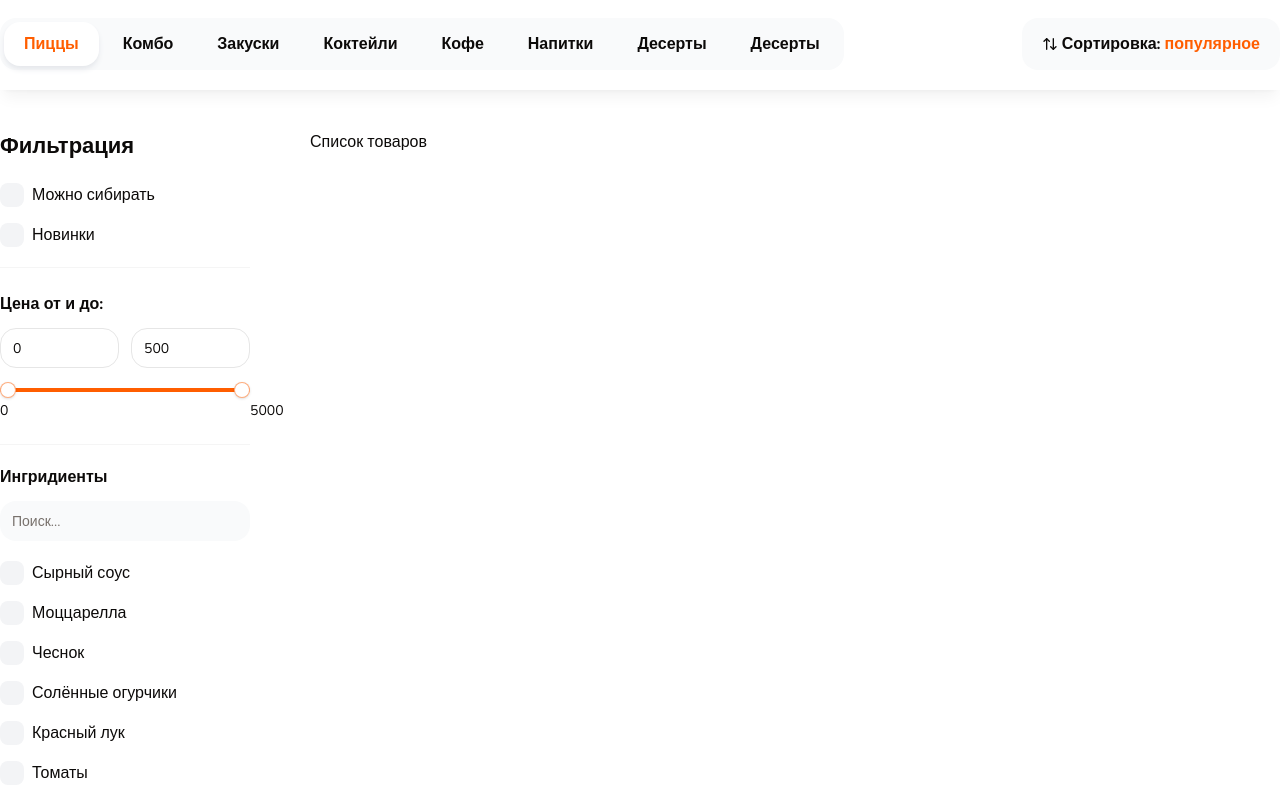
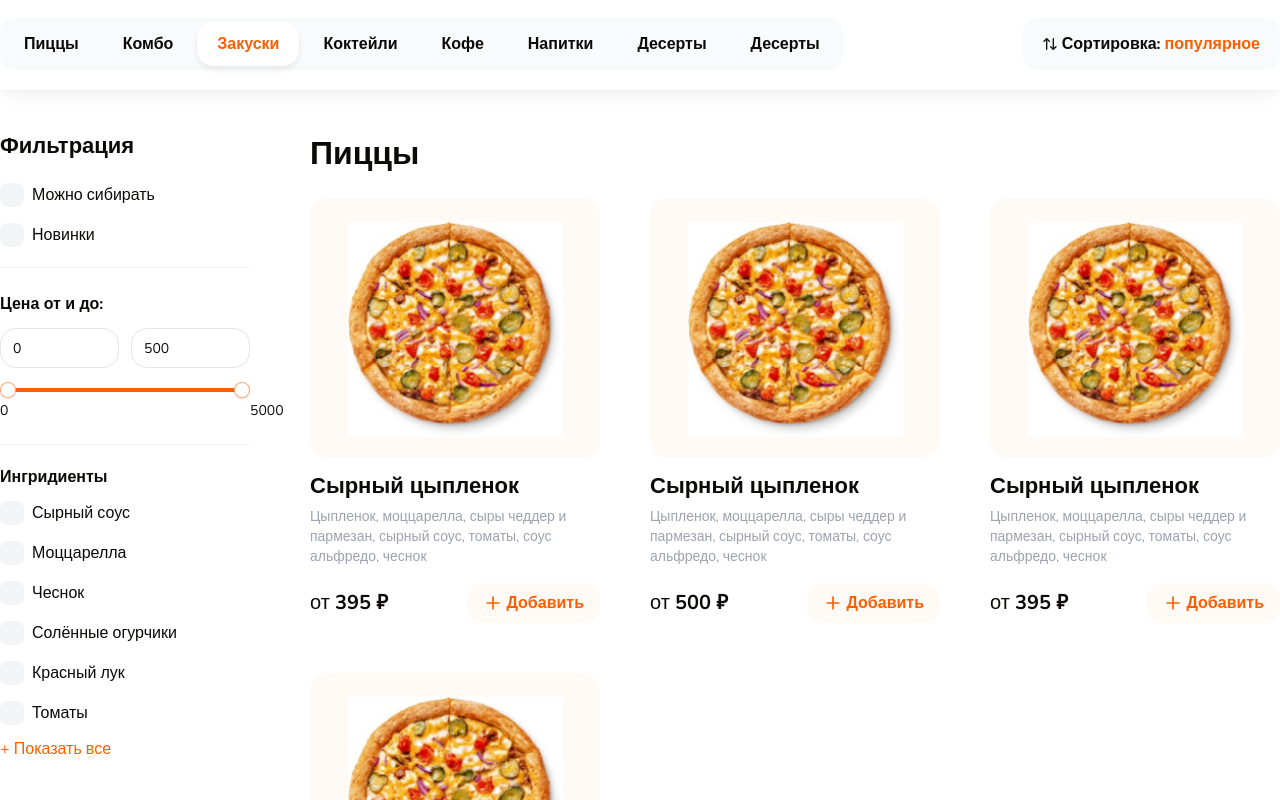
Before and after one commit to godrikw/Next-Pizza, a Next.js app: page / in a window 1280 px wide. Shown: the part 200-1000 px from the top of the page. Built offline with nearby package versions, Linux system fonts and the light colour scheme.

Commit message:
changes_10.10_2

```diff
--- a/app/page.tsx
+++ b/app/page.tsx
@@ -1,4 +1,6 @@
 import { Container, Filters, Title, TopBar } from '@/components/shared';
+import { ProductsGroupList } from '@/components/shared/products-group-list';
+import { itemsPizza } from '@/globallyObject/pizzaItems';
 
 export default function Home() {
     return (
@@ -21,11 +23,23 @@ export default function Home() {
                     {/*Список товаров*/}
                     <div className={'flex-1'}>
                         <div className={'flex flex-col gap-16'}>
-                            {/*<ProdectsGroupList*/}
-                            {/*    title={'Пиццы'}*/}
-                            {/*    items={[1, 2, 3, 4, 5]}*/}
-                            {/*/>*/}
-                            Список товаров
+                            <ProductsGroupList
+                                title={'Пиццы'}
+                                categoryId={1}
+                                items={itemsPizza}
+                            />
+
+                            <ProductsGroupList
+                                title={'Комбо'}
+                                categoryId={2}
+                                items={itemsPizza}
+                            />
+
+                            <ProductsGroupList
+                                title={'Закуски'}
+                                categoryId={3}
+                                items={itemsPizza}
+                            />
                         </div>
                     </div>
                 </div>
--- a/components/shared/categories.tsx
+++ b/components/shared/categories.tsx
@@ -1,24 +1,26 @@
+'use client';
+
 import React from 'react';
 import { cn } from '@/lib/utils';
+import { useCategoryStore } from '@/store/category';
 
 interface Props {
     className?: string;
 }
 
 const cats = [
-    'Пиццы',
-    ['Комбо'],
-    ['Закуски'],
-    ['Коктейли'],
-    ['Кофе'],
-    ['Напитки'],
-    ['Десерты'],
-    ['Десерты'],
+    { id: 1, name: 'Пиццы' },
+    { id: 2, name: 'Комбо' },
+    { id: 3, name: 'Закуски' },
+    { id: 4, name: 'Коктейли' },
+    { id: 5, name: 'Кофе' },
+    { id: 6, name: 'Напитки' },
+    { id: 7, name: 'Десерты' },
+    { id: 8, name: 'Десерты' },
 ];
 
-const activeIndex = 0;
-
 export const Categories: React.FC<Props> = ({ className }) => {
+    const categoryActiveId = useCategoryStore((state) => state.activeId);
     return (
         <div
             className={cn(
@@ -26,16 +28,17 @@ export const Categories: React.FC<Props> = ({ className }) => {
                 className
             )}
         >
-            {cats.map((cat, index) => (
+            {cats.map(({ name, id }, index) => (
                 <a
                     className={cn(
                         'flex items-center font-bold h-11 rounded-2xl px-5',
-                        activeIndex === index &&
+                        categoryActiveId === id &&
                             'bg-white shadow-md shadow-gray-200 text-primary'
                     )}
                     key={index}
+                    href={`/#${name}`}
                 >
-                    <button>{cat}</button>
+                    <button>{name}</button>
                 </a>
             ))}
         </div>
--- a/components/shared/checkbox-filters-group.tsx
+++ b/components/shared/checkbox-filters-group.tsx
@@ -1,6 +1,6 @@
 'use client';
 
-import React from 'react';
+import React, { ChangeEvent } from 'react';
 import {
     FilterCheckbox,
     FilterCheckboxProps,
@@ -12,7 +12,7 @@ type Item = FilterCheckboxProps;
 interface Props {
     title: string;
     items: Item[];
-    defaultItems?: Item[];
+    defaultItems: Item[];
     limit?: number;
     searchInputPlaceholder?: string;
     onChange?: (value: string[]) => void;
@@ -29,24 +29,40 @@ export const CheckboxFiltersGroup: React.FC<Props> = ({
     className,
     onChange,
     defaultValue,
-}) => {
+}: Props) => {
+    const [showAll, setShowAll] = React.useState(false);
+    const [searchValue, setSearchValue] = React.useState('');
+    const onChangeSearchInput: (e: ChangeEvent<HTMLInputElement>) => void = (
+        e: ChangeEvent<HTMLInputElement>
+    ): void => {
+        setSearchValue(e.target.value);
+    };
+
+    const list = showAll
+        ? items.filter((item) =>
+              item.text.toLowerCase().includes(searchValue.toLowerCase())
+          )
+        : defaultItems.slice(0, limit);
     return (
         <div className={className}>
             <p className={'font-bold mb-3'}>{title}</p>
 
+            {showAll && (
                 <div className={'mb-5'}>
                     <Input
+                        onChange={onChangeSearchInput}
                         placeholder={searchInputPlaceholder}
                         className={'bg-gray-50 border-none'}
                     ></Input>
                 </div>
+            )}
 
             <div
                 className={
                     'flex flex-col gap-4 max-h-96 pr-2 overflow-auto scrollbar'
                 }
             >
-                {items.map((item, index) => (
+                {list.map((item: FilterCheckboxProps, index: number) => (
                     <FilterCheckbox
                         onCheckedChange={(awsd) => console.log(awsd)}
                         checked={false}
@@ -57,6 +73,21 @@ export const CheckboxFiltersGroup: React.FC<Props> = ({
                     />
                 ))}
             </div>
+
+            {items.length > limit && (
+                <div
+                    className={
+                        showAll ? 'border-t border-t-neutral-100 mt-4' : ''
+                    }
+                >
+                    <button
+                        onClick={() => setShowAll(!showAll)}
+                        className={'text-primary mt-3'}
+                    >
+                        {showAll ? 'Скрыть' : '+ Показать все'}
+                    </button>
+                </div>
+            )}
         </div>
     );
 };
--- a/components/shared/filters.tsx
+++ b/components/shared/filters.tsx
@@ -101,6 +101,78 @@ export const Filters: React.FC<Props> = ({ className }) => {
                         text: 'Томаты',
                         value: '6',
                     },
+                    {
+                        text: 'Сырный соус',
+                        value: '1',
+                    },
+                    {
+                        text: 'Моццарелла',
+                        value: '2',
+                    },
+                    {
+                        text: 'Чеснок',
+                        value: '3',
+                    },
+                    {
+                        text: 'Солённые огурчики',
+                        value: '4',
+                    },
+                    {
+                        text: 'Красный лук',
+                        value: '5',
+                    },
+                    {
+                        text: 'Томаты',
+                        value: '6',
+                    },
+                    {
+                        text: 'Сырный соус',
+                        value: '1',
+                    },
+                    {
+                        text: 'Моццарелла',
+                        value: '2',
+                    },
+                    {
+                        text: 'Чеснок',
+                        value: '3',
+                    },
+                    {
+                        text: 'Солённые огурчики',
+                        value: '4',
+                    },
+                    {
+                        text: 'Красный лук',
+                        value: '5',
+                    },
+                    {
+                        text: 'Томаты',
+                        value: '6',
+                    },
+                    {
+                        text: 'Сырный соус',
+                        value: '1',
+                    },
+                    {
+                        text: 'Моццарелла',
+                        value: '2',
+                    },
+                    {
+                        text: 'Чеснок',
+                        value: '3',
+                    },
+                    {
+                        text: 'Солённые огурчики',
+                        value: '4',
+                    },
+                    {
+                        text: 'Красный лук',
+                        value: '5',
+                    },
+                    {
+                        text: 'Томаты',
+                        value: '6',
+                    },
                 ]}
             />
         </div>
--- /dev/null
+++ b/components/shared/product-card.tsx
@@ -0,0 +1,64 @@
+import React from 'react';
+import Link from 'next/link';
+import { Title } from '@/components/shared/title';
+import { Button } from '@/components/ui';
+import { Plus } from 'lucide-react';
+
+interface Props {
+    id: number;
+    name: string;
+    price: number;
+    imageUrl: string;
+    className?: string;
+}
+
+export const ProductCard: React.FC<Props> = ({
+    id,
+    name,
+    price,
+    imageUrl,
+    className,
+}) => {
+    return (
+        <div className={className}>
+            <Link href={`/product/${id}`}>
+                <div
+                    className={
+                        'flex justify-center py-6 bg-secondary rounded-lg h-[260px]'
+                    }
+                >
+                    <img
+                        className={'w-[215px] h-[215px]'}
+                        src={imageUrl}
+                        alt={name}
+                    />
+                </div>
+
+                <Title
+                    text={name}
+                    size={'sm'}
+                    className="mb-1 mt-3 font-bold"
+                />
+
+                <p className="text-sm text-gray-400">
+                    Цыпленок, моццарелла, сыры чеддер и пармезан, сырный соус,
+                    томаты, соус альфредо, чеснок
+                </p>
+
+                <div className="flex justify-between items-center mt-4">
+                    <span className="text-[20px]">
+                        от <b>{price} ₽</b>
+                    </span>
+
+                    <Button
+                        variant={'secondary'}
+                        className="text-base font-bold"
+                    >
+                        <Plus size={20} className="mr-1" />
+                        Добавить
+                    </Button>
+                </div>
+            </Link>
+        </div>
+    );
+};
--- /dev/null
+++ b/components/shared/products-group-list.tsx
@@ -0,0 +1,53 @@
+'use client';
+import React from 'react';
+import { Title } from '@/components/shared/title';
+import { cn } from '@/lib/utils';
+import { ProductCard } from '@/components/shared/product-card';
+import { ItemsProps } from '@/globallyProps/props';
+import { useIntersection } from 'react-use';
+import { useCategoryStore } from '@/store/category';
+
+interface Props {
+    title: string;
+    items: ItemsProps[];
+    categoryId: number;
+    className?: string;
+    listClassName?: string;
+}
+
+export const ProductsGroupList: React.FC<Props> = ({
+    title,
+    items,
+    categoryId,
+    listClassName,
+    className,
+}) => {
+    const setActiveCategoryId = useCategoryStore((state) => state.setActiveId);
+    const intersectionRef = React.useRef(null);
+    const intersection = useIntersection(intersectionRef, {
+        threshold: 0.4,
+    });
+
+    React.useEffect(() => {
+        if (intersection?.isIntersecting) {
+            setActiveCategoryId(categoryId);
+        }
+    }, [title, categoryId, intersection?.isIntersecting]);
+
+    return (
+        <div className={className} id={title} ref={intersectionRef}>
+            <Title text={title} size={'lg'} className={'font-extrabold mb-5'} />
+            <div className={cn('grid grid-cols-3 gap-[50px]', listClassName)}>
+                {items.map((product, i) => (
+                    <ProductCard
+                        key={product.id}
+                        id={product.id}
+                        name={product.name}
+                        price={product.items[0].price}
+                        imageUrl={product.imageUrl}
+                    />
+                ))}
+            </div>
+        </div>
+    );
+};
--- a/components/ui/range-slider.tsx
+++ b/components/ui/range-slider.tsx
@@ -53,7 +53,7 @@ const RangeSlider = React.forwardRef(
                 value={localValues}
                 onValueChange={handleValueChange}
                 className={cn(
-                    'relative flex w-full touch-none select-none mb-6 items-center',
+                    'relative flex w-full touch-none select-none mb-6 items-center cursor-pointer',
                     className
                 )}
                 {...props}
--- /dev/null
+++ b/globallyObject/pizzaItems.ts
@@ -0,0 +1,45 @@
+import { ItemsProps } from '@/globallyProps/props';
+import CheeseChicken from '@/public/assets/images/pizza/Cheese_chicken.png';
+
+export const itemsPizza: ItemsProps[] = [
+    {
+        items: [
+            {
+                price: 395,
+            },
+        ],
+        name: 'Сырный цыпленок',
+        id: 1,
+        imageUrl: CheeseChicken.src,
+    },
+    {
+        items: [
+            {
+                price: 500,
+            },
+        ],
+        name: 'Сырный цыпленок',
+        id: 2,
+        imageUrl: CheeseChicken.src,
+    },
+    {
+        items: [
+            {
+                price: 395,
+            },
+        ],
+        name: 'Сырный цыпленок',
+        id: 3,
+        imageUrl: CheeseChicken.src,
+    },
+    {
+        items: [
+            {
+                price: 395,
+            },
+        ],
+        name: 'Сырный цыпленок',
+        id: 4,
+        imageUrl: CheeseChicken.src,
+    },
+];
--- /dev/null
+++ b/globallyProps/props.ts
@@ -0,0 +1,6 @@
+export type ItemsProps = {
+    name: string;
+    items: [{ price: number }];
+    imageUrl: any;
+    id: number;
+};
--- a/package.json
+++ b/package.json
@@ -22,9 +22,11 @@
         "next": "^14.2.14",
         "react": "^18",
         "react-dom": "^18",
+        "react-use": "^17.5.1",
         "tailwind-merge": "^2.5.2",
         "tailwindcss-animate": "^1.0.7",
-        "vaul": "^1.0.0"
+        "vaul": "^1.0.0",
+        "zustand": "^5.0.0-rc.2"
     },
     "devDependencies": {
         "@types/node": "^20",
--- /dev/null
+++ b/store/category.ts
@@ -0,0 +1,11 @@
+import { create } from 'zustand';
+
+interface State {
+    activeId: number;
+    setActiveId: (activeId: number) => void;
+}
+
+export const useCategoryStore = create<State>()((set) => ({
+    activeId: 1,
+    setActiveId: (activeId: number) => set({ activeId }),
+}));
```
Also changed, not shown: .eslintrc.json, public/assets/images/pizza/Cheese_chicken.png (added), 1 other file (tests, documents, lock files or other folders). Lines whose indentation alone changed are shown as unchanged.
